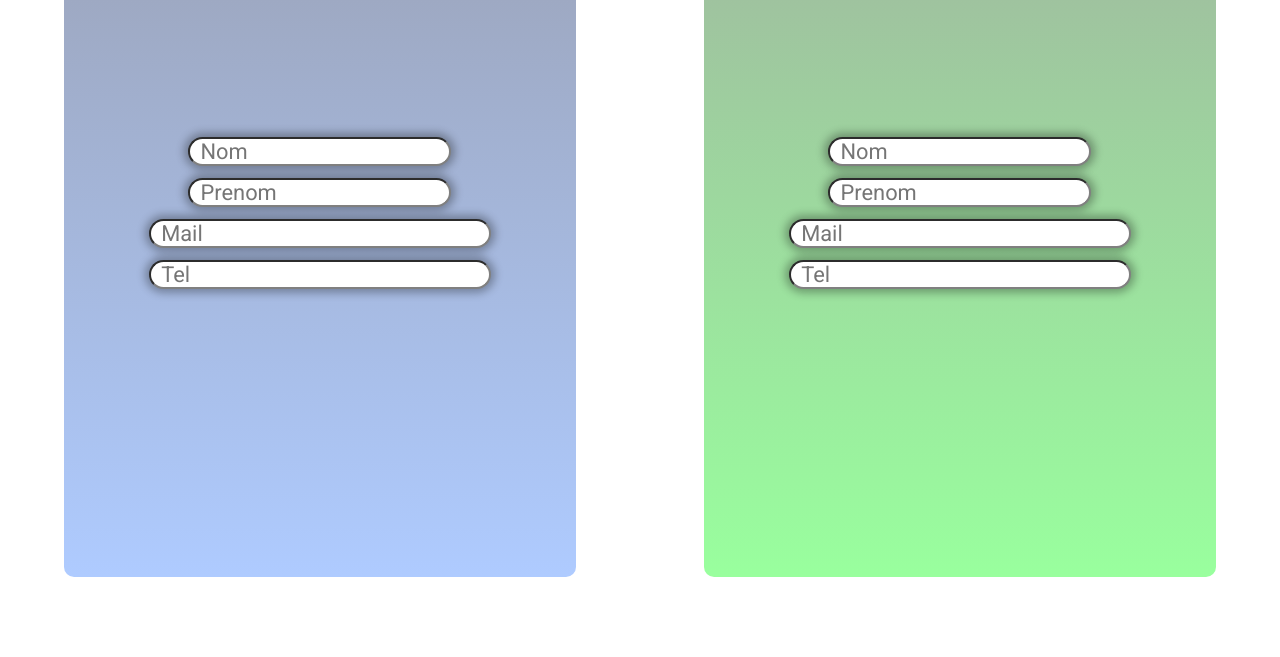
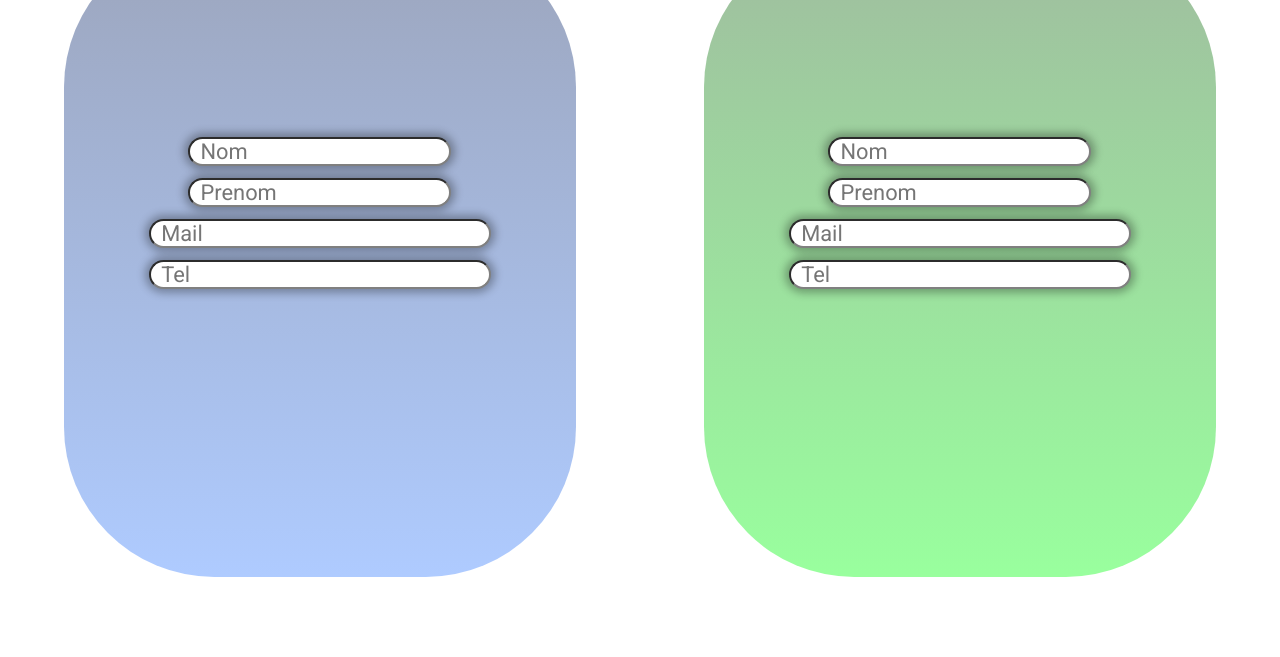
Before and after one commit to Clems-web/repro-amazon, a plain HTML site: page index.html in a window 1280 px wide. Shown: the part 663-1320 px from the top of the page. Drawn offline with Linux system fonts and the light colour scheme.

Commit message:
on avance

```diff
--- a/style.css
+++ b/style.css
@@ -39,7 +39,7 @@ body {
 .formulaire {
     width: 40%;
     height: 80%;
-    border-radius: 10px 10px 10px 10px;
+    border-radius: 150px;
 }
 
 #professionnel {
```
